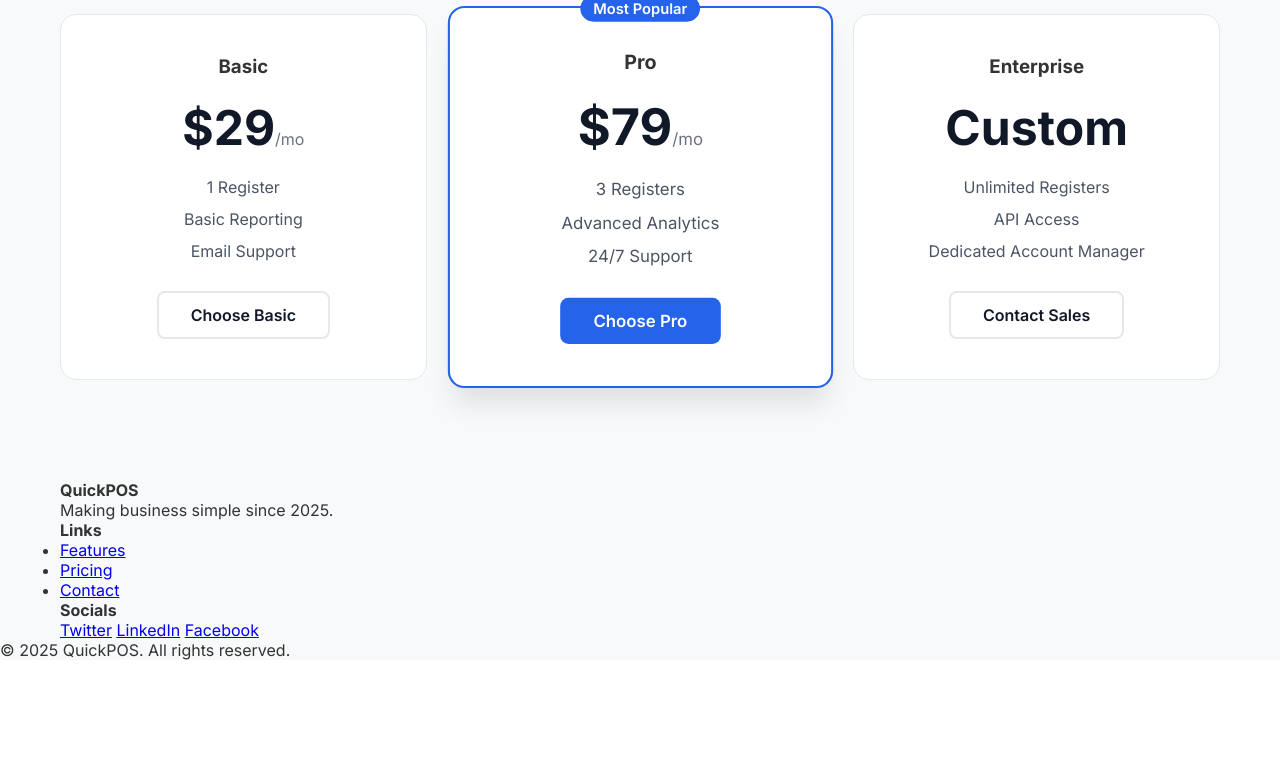
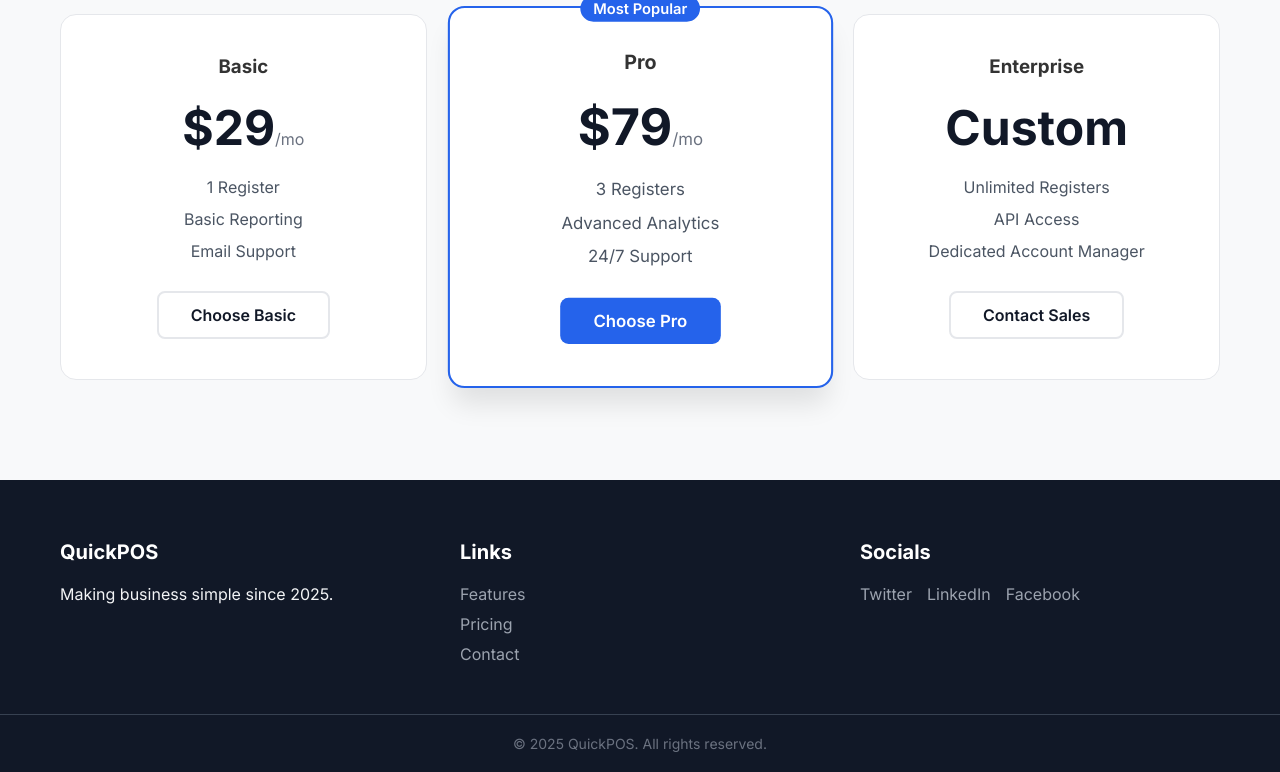
Before and after one commit to kashmalaahmad/POS-Software-Project-Management, a PHP site: page / in a window 1280 px wide. Shown: the part 1386-2158 px from the top of the page. Before the commit the page ends 2046 px from the top, so only its background shows below. Run offline with PHP 8.4, Linux system fonts and the light colour scheme.

Commit message:
[SCRUM-16] added styles for footer

```diff
--- a/styles.css
+++ b/styles.css
@@ -308,3 +308,52 @@ body {
         font-size: 2.5rem;
     }
 }
+.footer {
+    background-color: #111827;
+    color: #f3f4f6;
+    padding: 60px 0 20px;
+}
+
+.footer-container {
+    display: grid;
+    grid-template-columns: repeat(auto-fit, minmax(200px, 1fr));
+    gap: 40px;
+    margin-bottom: 40px;
+}
+
+.footer-col h4 {
+    font-size: 1.25rem;
+    margin-bottom: 20px;
+    color: white;
+}
+
+.footer-col ul {
+    list-style: none;
+}
+
+.footer-col ul li {
+    margin-bottom: 10px;
+}
+
+.footer-col a {
+    color: #9ca3af;
+    text-decoration: none;
+    transition: color 0.3s;
+}
+
+.footer-col a:hover {
+    color: white;
+}
+
+.social-links {
+    display: flex;
+    gap: 15px;
+}
+
+.footer-bottom {
+    text-align: center;
+    padding-top: 20px;
+    border-top: 1px solid #374151;
+    color: #6b7280;
+    font-size: 0.875rem;
+}
```
